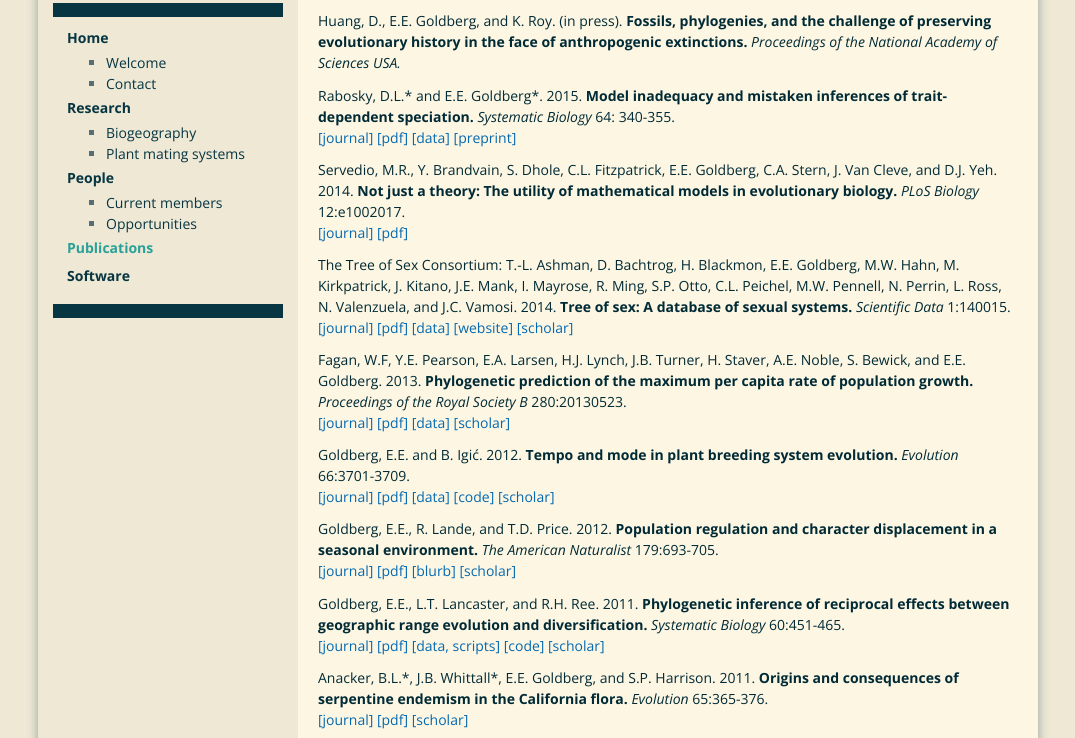
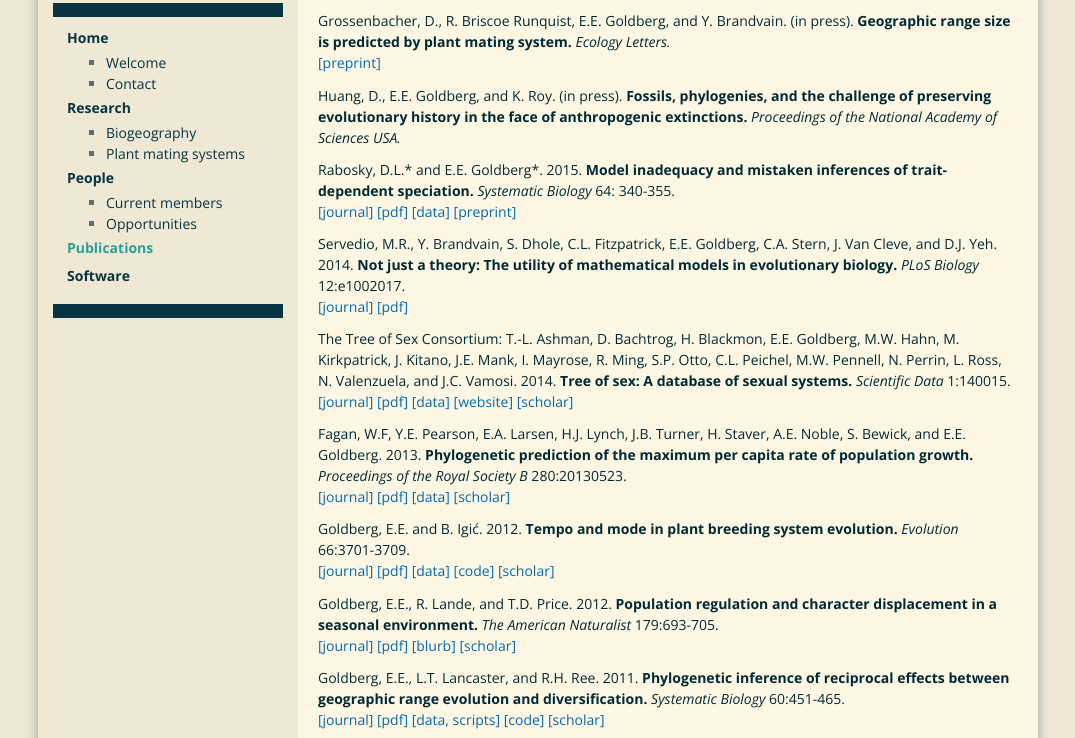
Before and after one commit to eeg/lab, a plain HTML site: page pubs.html in a window 1280 px wide. Shown: the part 144-882 px from the top of the page, without its empty margins (102-1177 px from the left). Drawn offline with nearby package versions, Linux system fonts and the light colour scheme.

Commit message:
Dena's paper accepted

```diff
--- a/pubs.html
+++ b/pubs.html
@@ -65,6 +65,12 @@
 <h1>Publications</h1>
 <div class="section" id="peer-reviewed-articles">
 <h2>Peer-Reviewed Articles</h2>
+<p>Grossenbacher, D., R. Briscoe Runquist, E.E. Goldberg, and Y. Brandvain.
+(in press).
+<strong>Geographic range size is predicted by plant mating system.</strong>
+<em>Ecology Letters.</em>
+<br />
+<a class="reference external" href="http://dx.doi.org/10.1101/013417">[preprint]</a></p>
 <p>Huang, D., E.E. Goldberg, and K. Roy.
 (in press).
 <strong>Fossils, phylogenies, and the challenge of preserving evolutionary history in the face of anthropogenic extinctions.</strong>
@@ -213,10 +219,6 @@ T.-L. Ashman, D. Bachtrog, H. Blackmon, E.E. Goldberg, M.W. Hahn, M. Kirkpatrick
 <div class="section" id="submitted-manuscripts">
 <h2>Submitted Manuscripts</h2>
 <p>Grossenbacher, D., R. Briscoe Runquist, E.E. Goldberg, and Y. Brandvain.
-<strong>Geographic range size is predicted by plant mating system.</strong>
-<br />
-<a class="reference external" href="http://dx.doi.org/10.1101/013417">[preprint]</a></p>
-<p>Grossenbacher, D., R. Briscoe Runquist, E.E. Goldberg, and Y. Brandvain.
 <strong>No association between plant mating system and geographic range overlap.</strong>
 <br />
 <a class="reference external" href="http://dx.doi.org/10.1101/016261">[preprint]</a></p>
```
